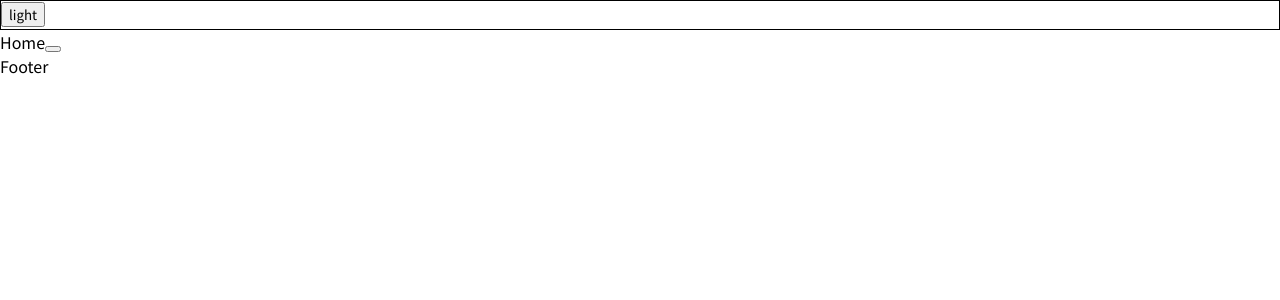
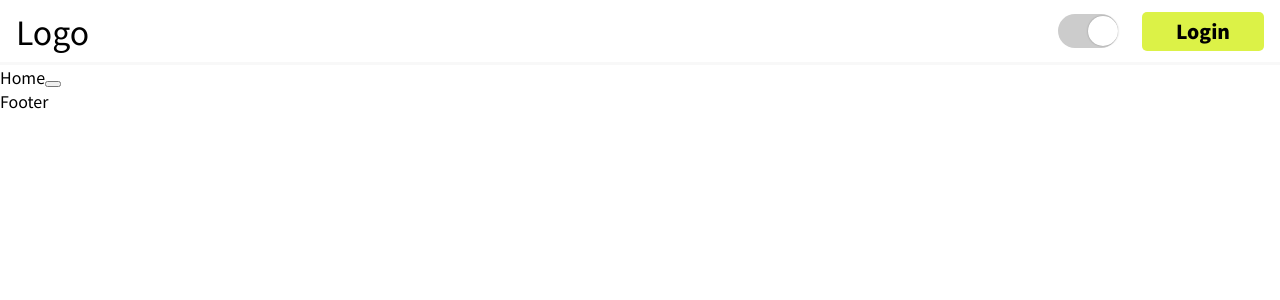
Before and after one commit to codestates-seb/seb43_main_001, a React (Create React App) app in the folder client/: page / in a window 1280 px wide. Shown: the top 300 px of the page. Built offline with nearby package versions, Linux system fonts and the light colour scheme.

Commit message:
feat:header 레이아웃 구현

```diff
--- /dev/null
+++ b/client/src/components/common/button.style.tsx
@@ -0,0 +1,16 @@
+import styled from 'styled-components';
+import { COLOR } from '../../constants/index';
+
+const { mainColor } = COLOR;
+
+export const YellowBtn = styled.button`
+  width: 122px;
+  height: 39px;
+  background-color: ${mainColor};
+  border: none;
+  border-radius: 5px;
+  font-size: 1.2rem;
+  font-weight: 800;
+  cursor: pointer;
+  transition: background-color 0.3s, color 0.3s, border-color 0.3s;
+`;
--- /dev/null
+++ b/client/src/components/common/button.tsx
@@ -0,0 +1,10 @@
+import React from 'react';
+import * as S from './button.style';
+
+type YellowBtnChildren = {
+  children: string;
+};
+
+export const YellowBtn: React.FC<YellowBtnChildren> = ({ children }) => {
+  return <S.YellowBtn>{children}</S.YellowBtn>;
+};
--- a/client/src/constants/index.ts
+++ b/client/src/constants/index.ts
@@ -8,8 +8,9 @@ export const MAX_SIZE = {
 };
 
 export const COLOR = {
-  mainColor: '#DCF247',
-  subFontColor: '#C4C4C4',
+  mainColor: '#DCF247', // yellow
+  subFontColor: '#C4C4C4', // deep grey
+  divider: '#F3F3F3', // light grey
 };
 export const THEME = {
   dark: 'dark',
--- /dev/null
+++ b/client/src/layout/header/Hamburger.style.tsx
@@ -0,0 +1,3 @@
+import styled from 'styled-components';
+
+export const Hamburger = styled.div``;
--- /dev/null
+++ b/client/src/layout/header/Header.style.tsx
@@ -0,0 +1,30 @@
+import styled from 'styled-components';
+
+export const Header = styled.section`
+  width: 100%;
+  height: 65px;
+  border-bottom: 3px solid rgb(243, 243, 243, 0.6);
+  padding: 1rem;
+  display: flex;
+  justify-content: space-between;
+  align-items: center;
+`;
+
+export const ButtonContainer = styled.div`
+  display: flex;
+  align-items: center;
+  button {
+    display: none;
+  }
+  @media ${(props) => props.theme.breakpoints.TABLETMIN} {
+    button {
+      display: inline-block;
+    }
+  }
+`;
+
+export const Logo = styled.div`
+  width: 30%;
+  font-size: 2rem;
+  cursor: pointer;
+`;
--- a/client/src/layout/header/Header.tsx
+++ b/client/src/layout/header/Header.tsx
@@ -1,27 +1,32 @@
-import styled from 'styled-components';
-import { useAppDispatch, useAppSelector } from '../../hooks/reduxHook';
-import { changeTheme } from '../../store/slice/themeSlice';
+// style-component
+import * as S from './Header.style';
+
+// react component
+import Toggle from './Toggle';
+import { YellowBtn } from '../../components/common/button.style';
+
+// custom hooks
+import { useRouter } from '../../hooks/useRouter';
 
 function Header() {
-  const currentTheme = useAppSelector((state) => state.theme);
-  console.log(currentTheme);
-  const dispatch = useAppDispatch();
-  const themeHandler = () => {
-    dispatch(changeTheme());
+  const { routeTo } = useRouter();
+
+  const handleLogoClick = () => {
+    routeTo('/');
+  };
+
+  const handleLoginClick = () => {
+    routeTo('/Login');
   };
   return (
-    <Head>
-      <button onClick={themeHandler}>{currentTheme}</button>
-    </Head>
+    <S.Header>
+      <S.Logo onClick={handleLogoClick}>Logo</S.Logo>
+      <S.ButtonContainer>
+        <Toggle />
+        <YellowBtn onClick={handleLoginClick}>Login</YellowBtn>
+      </S.ButtonContainer>
+    </S.Header>
   );
 }
 
-const Head = styled.section`
-  width: 100%;
-  height: 30px;
-  border: 1px solid black;
-  /* position: fixed ;
-  top: 0; */
-`;
-
 export default Header;
--- a/client/src/layout/header/Toggle.style.tsx
+++ b/client/src/layout/header/Toggle.style.tsx
@@ -2,6 +2,7 @@ import styled from 'styled-components';
 
 export const StyledToggle = styled.div`
   display: inline-block;
+  margin-right: 1.5rem;
   position: relative;
   width: 60px;
   height: 34px;
```
Also changed, not shown: client/src/layout/header/Hamburger.tsx (added, +13 -0 lines).
